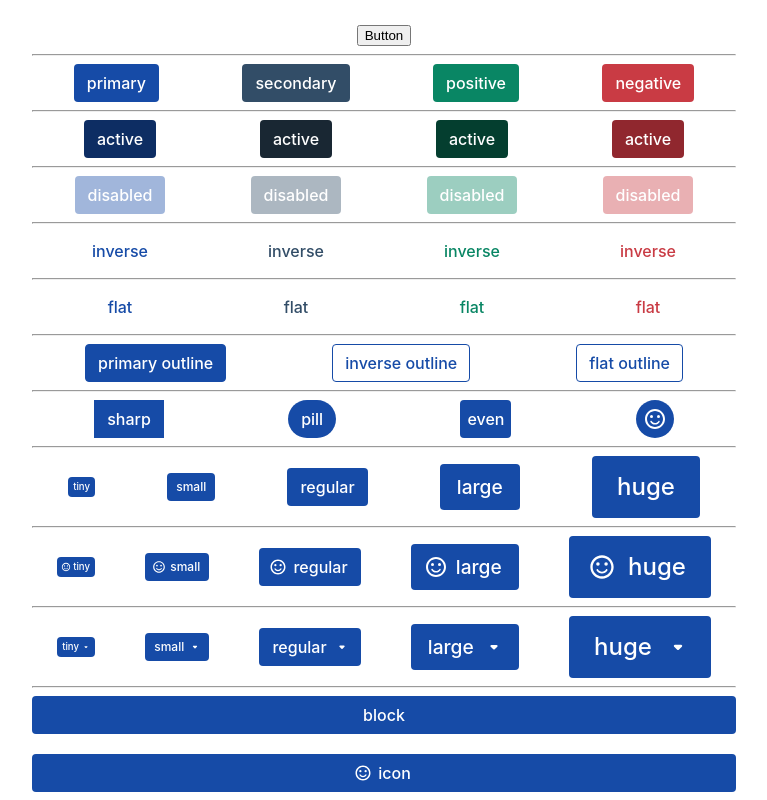
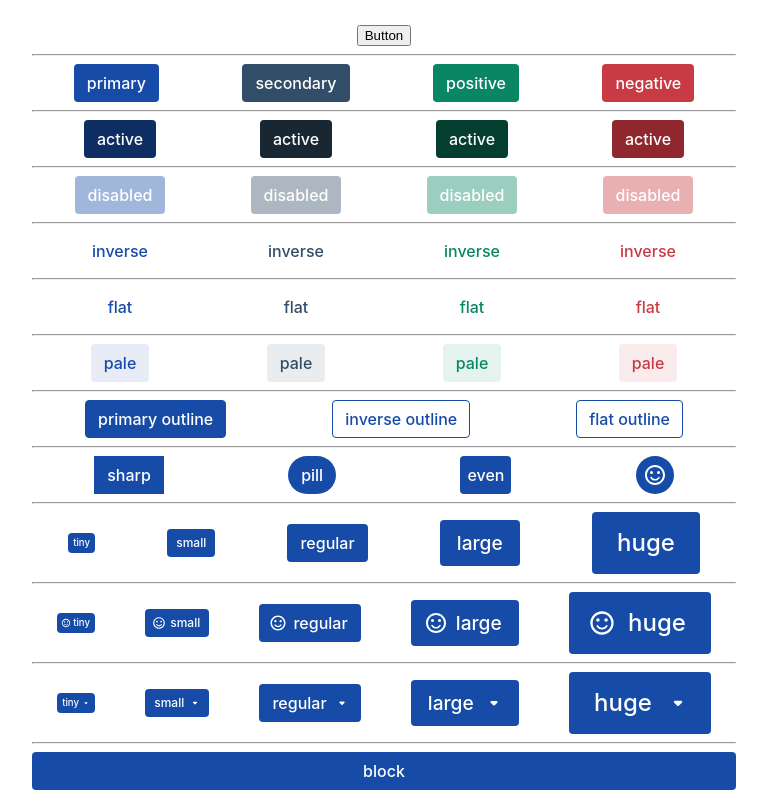
Before and after one commit to frameable/knopf.css, a website: page test.html in a window 1280 px wide. Shown: the top 800 px of the page, without its empty margins (256-1023 px from the left). Drawn offline with Linux system fonts and the light colour scheme.

Commit message:
Add Pale modifier

```diff
--- a/knopf.css
+++ b/knopf.css
@@ -244,6 +244,20 @@
   --knpf-active-text-color: hsl(var(--knpf-active-color));
 }
 
+.knpf--pale {
+  /* base */
+  --knpf-background-color: hsla(var(--knpf-color), 0.1);
+  --knpf-text-color: hsl(var(--knpf-color));
+
+  /* hover */
+  --knpf-hover-background: hsla(var(--knpf-color), 0.2);
+  --knpf-hover-text-color: hsl(var(--knpf-hover-color));
+
+  /* active */
+  --knpf-active-background: hsla(var(--knpf-color), 0.3);
+  --knpf-active-text-color: hsl(var(--knpf-active-color));
+}
+
 /* ==========================================================================
    Modifiers
    ========================================================================== */
--- a/test.html
+++ b/test.html
@@ -92,6 +92,15 @@
       <button class="knpf knpf--flat knpf--secondary">flat</button>
       <button class="knpf knpf--flat knpf--positive">flat</button>
       <button class="knpf knpf--flat knpf--negative">flat</button>
+    </div>
+
+    <hr>
+
+    <div>
+      <button class="knpf knpf--pale">pale</button>
+      <button class="knpf knpf--pale knpf--secondary">pale</button>
+      <button class="knpf knpf--pale knpf--positive">pale</button>
+      <button class="knpf knpf--pale knpf--negative">pale</button>
     </div>
 
     <hr>
```
